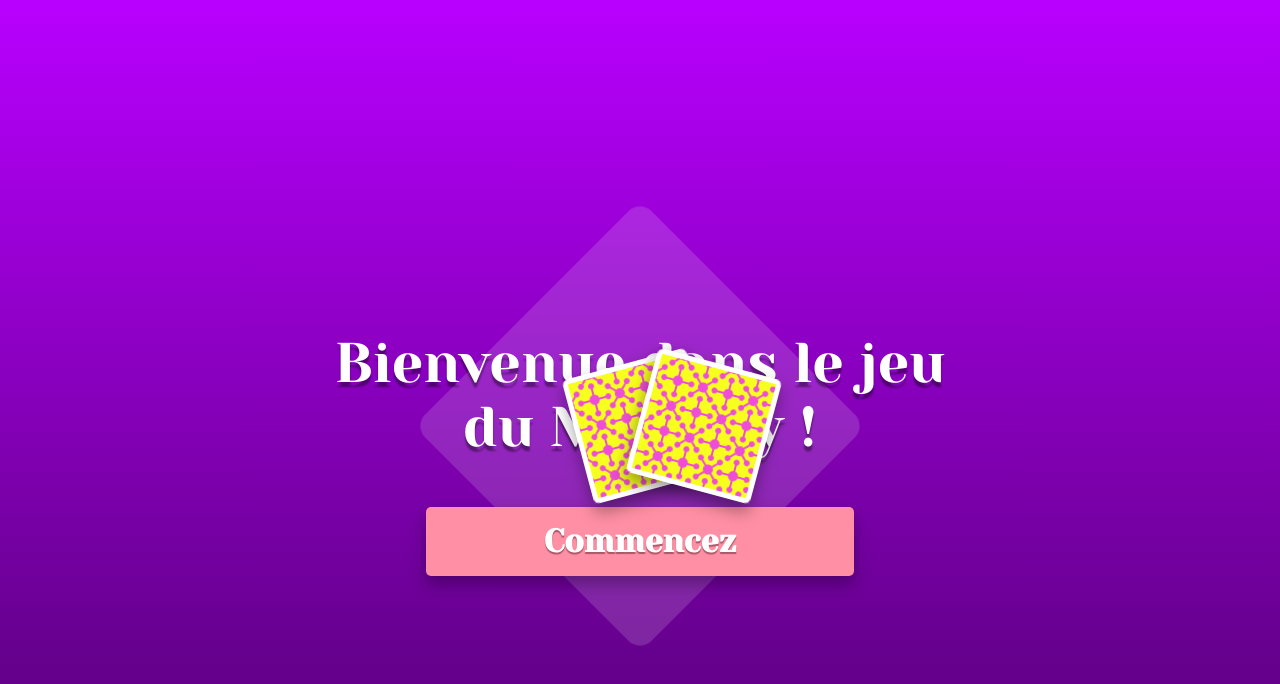
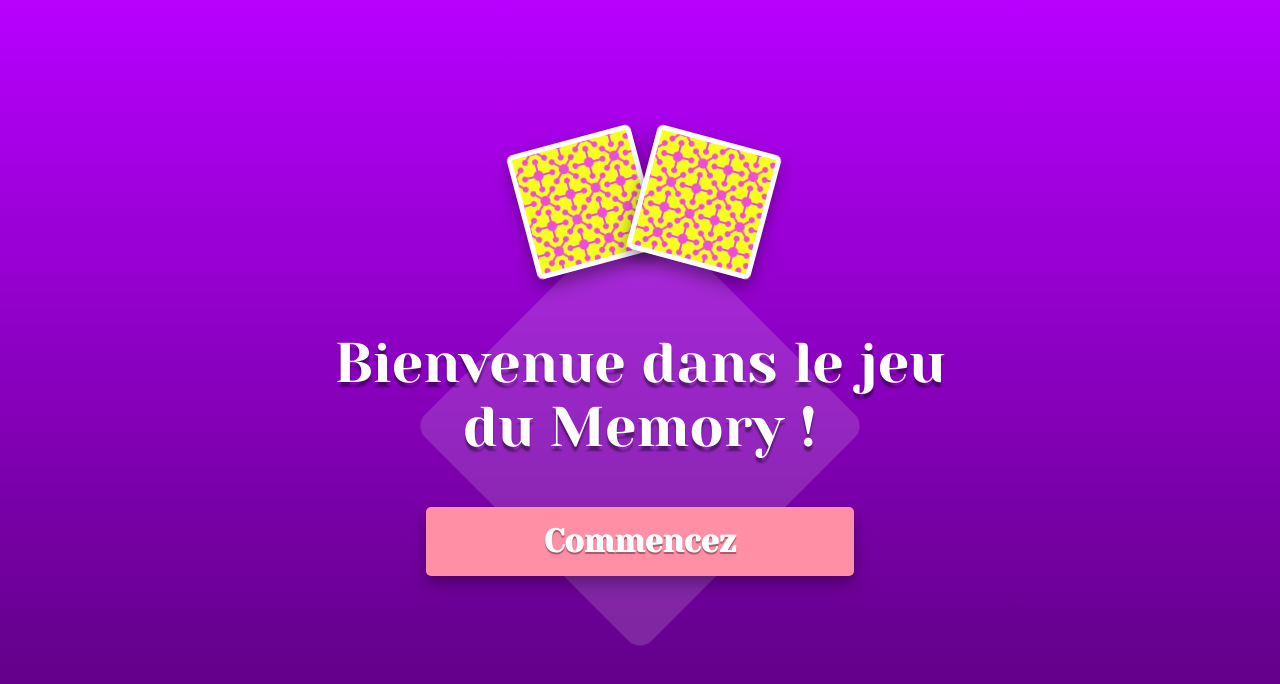
Before and after one commit to SergioTrinquet/Memory_Game, a Vue app: page / in a window 1280 px wide. Shown: the top 684 px of the page. Built offline with nearby package versions, Linux system fonts and the light colour scheme; a web font is replaced by a local one.

Commit message:
Ajout variable CSS

```diff
--- a/src/App.vue
+++ b/src/App.vue
@@ -21,6 +21,7 @@ export default {
   --width-icons-menu: clamp(35px, 3vw, 45px);
   --width-nb-tours: clamp(45px, 10vw, 130px);
   --space-bottom-bt-change-disposition: 3vh;
+  --topPositionElPgIntro: -56vmin;
 }
 
 * {
```
